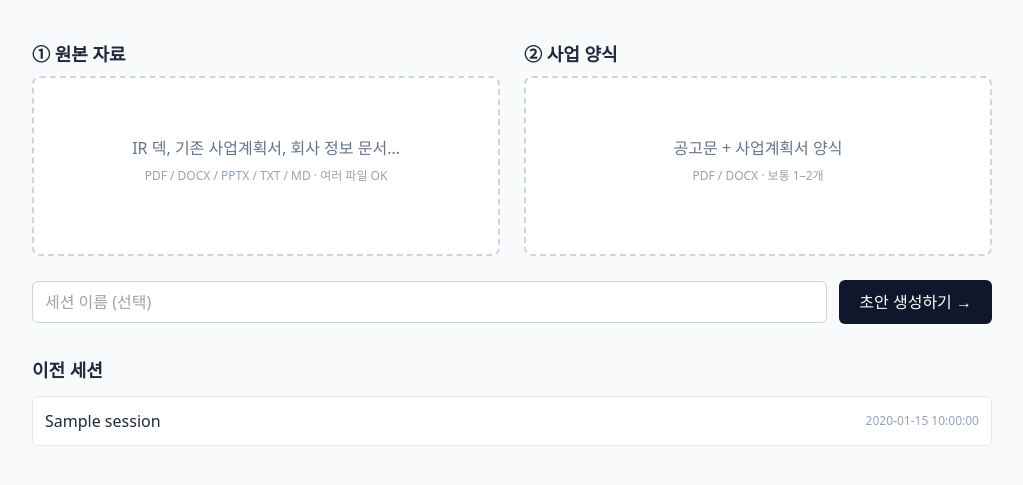
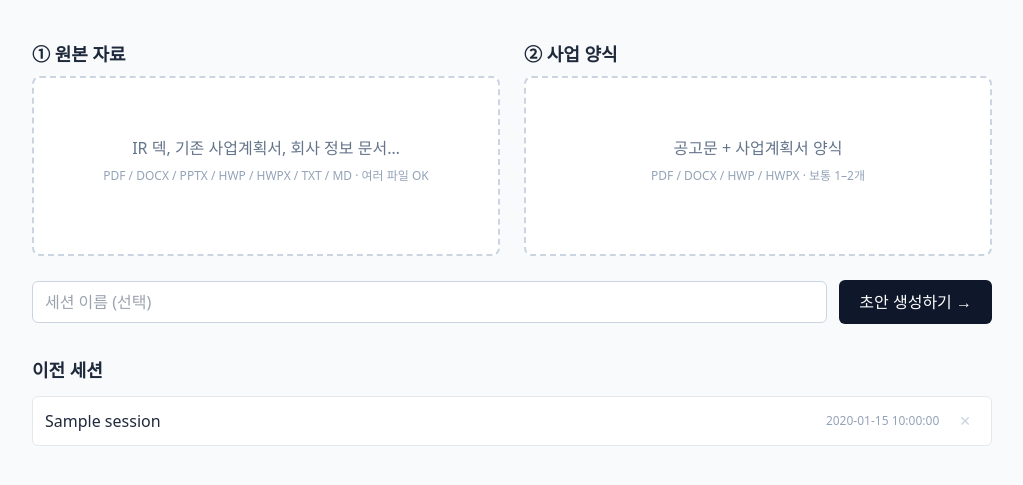
Before and after one commit to chanjoonglee-cell/ReelsMaking, a FastAPI app: template proposal-tool/frontend/templates/index.html in a window 1280 px wide. Shown: the part 96-581 px from the top of the page, without its empty margins (128-1151 px from the left). Run offline with FastAPI, Linux system fonts and the light colour scheme; the template is opened without the code that fills it: most values are stand-ins (such as "Sample title", 1, 10 or a date in 2020); some libraries are stand-ins or nearby versions.

Commit message:
feat(proposal-tool): HWP 입력 파싱 + 세션 삭제 버튼
HWP/HWPX 파싱:
- LibreOffice headless 로 HWP → TXT 변환 후 읽기
- TXT 필터가 실패하면 HWP → DOCX → python-docx 로 fallback
  (HWPX 는 DOCX 경유가 더 안정적)
- parsers.py 에 _hwp_via_libreoffice 추가
- 드롭존 안내 문구에 HWP / HWPX 표시

세션 삭제:
- 이전 세션 목록 각 row 에 ✕ 버튼
- confirm 후 DELETE /api/sessions/{id} 호출, 성공 시 DOM 에서 row 제거
- 백엔드 DELETE 엔드포인트는 이미 있어서 프론트만 연결

```diff
--- a/proposal-tool/frontend/static/app.css
+++ b/proposal-tool/frontend/static/app.css
@@ -33,6 +33,18 @@
   cursor: pointer;
 }
 .btn-export:hover { background: #f1f5f9; }
+
+.btn-delete {
+  background: transparent;
+  border: none;
+  color: #cbd5e1;
+  cursor: pointer;
+  font-size: 0.875rem;
+  padding: 4px 8px;
+  border-radius: 4px;
+  line-height: 1;
+}
+.btn-delete:hover { color: #ef4444; background: #fee2e2; }
 
 #editor { display: none; }
 .EasyMDEContainer { border-radius: 0; }
--- a/proposal-tool/frontend/static/home.js
+++ b/proposal-tool/frontend/static/home.js
@@ -50,6 +50,26 @@ function setupDropzone(dz) {
 }
 
 document.querySelectorAll(".dropzone").forEach(setupDropzone);
+
+document.querySelectorAll(".btn-delete").forEach((btn) => {
+  btn.addEventListener("click", async (e) => {
+    e.preventDefault();
+    e.stopPropagation();
+    const row = btn.closest(".session-row");
+    const id = row.dataset.id;
+    const title = row.querySelector("a").textContent.trim();
+    if (!confirm(`"${title}" 세션을 삭제할까요?\n원본 파일까지 같이 삭제됩니다. 되돌릴 수 없음.`)) return;
+    btn.disabled = true;
+    try {
+      const resp = await fetch(`/api/sessions/${id}`, { method: "DELETE" });
+      if (!resp.ok) throw new Error(await resp.text());
+      row.remove();
+    } catch (err) {
+      alert("삭제 실패: " + err.message);
+      btn.disabled = false;
+    }
+  });
+});
 
 document.getElementById("btn-generate").addEventListener("click", async () => {
   if (!state.sources.length || !state.templates.length) {
--- a/proposal-tool/frontend/templates/index.html
+++ b/proposal-tool/frontend/templates/index.html
@@ -19,7 +19,7 @@
         <h2 class="font-semibold text-lg mb-2">① 원본 자료</h2>
         <div id="dz-sources" class="dropzone" data-kind="sources">
           <p class="text-slate-500">IR 덱, 기존 사업계획서, 회사 정보 문서…</p>
-          <p class="text-xs text-slate-400 mt-2">PDF / DOCX / PPTX / TXT / MD · 여러 파일 OK</p>
+          <p class="text-xs text-slate-400 mt-2">PDF / DOCX / PPTX / HWP / HWPX / TXT / MD · 여러 파일 OK</p>
           <input type="file" multiple class="hidden" />
           <ul class="file-list mt-3 text-sm text-left"></ul>
         </div>
@@ -28,7 +28,7 @@
         <h2 class="font-semibold text-lg mb-2">② 사업 양식</h2>
         <div id="dz-templates" class="dropzone" data-kind="templates">
           <p class="text-slate-500">공고문 + 사업계획서 양식</p>
-          <p class="text-xs text-slate-400 mt-2">PDF / DOCX · 보통 1–2개</p>
+          <p class="text-xs text-slate-400 mt-2">PDF / DOCX / HWP / HWPX · 보통 1–2개</p>
           <input type="file" multiple class="hidden" />
           <ul class="file-list mt-3 text-sm text-left"></ul>
         </div>
@@ -54,9 +54,12 @@
       <h2 class="font-semibold text-lg mb-3">이전 세션</h2>
       <ul id="session-list" class="divide-y divide-slate-200 border rounded-md bg-white">
         {% for s in sessions %}
-        <li class="flex items-center justify-between p-3">
-          <a class="font-medium hover:underline" href="/editor/{{ s.id }}">{{ s.title or s.name or s.id }}</a>
-          <span class="text-xs text-slate-400">{{ s.created_at or s.id }}</span>
+        <li class="session-row flex items-center justify-between p-3" data-id="{{ s.id }}">
+          <a class="font-medium hover:underline flex-1 truncate" href="/editor/{{ s.id }}">{{ s.title or s.name or s.id }}</a>
+          <div class="flex items-center gap-3">
+            <span class="text-xs text-slate-400">{{ s.created_at or s.id }}</span>
+            <button class="btn-delete" title="삭제" aria-label="세션 삭제">✕</button>
+          </div>
         </li>
         {% else %}
         <li class="p-4 text-slate-400 text-sm">아직 세션이 없습니다.</li>
```
Also changed, not shown: proposal-tool/backend/parsers.py (+50 -0 lines).
